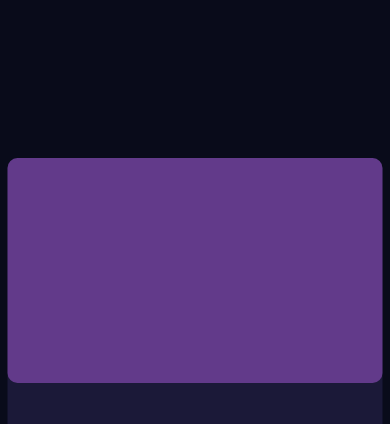
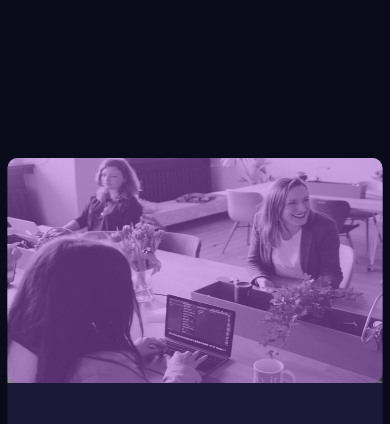
Before and after one commit to Vishal-wankhade/stats-preview-card-component-main-challenge-solution, a plain HTML site: page index.html in a window 390 px wide. Shown: the top 424 px of the page. Drawn offline with Linux system fonts and the light colour scheme.

Commit message:
Update style.css

```diff
--- a/style.css
+++ b/style.css
@@ -94,7 +94,7 @@ font-weight: normal;
   height: 100%;
   width: 50%;
   /* border: 0px solid red; */
-  background-image: url(images/image-header-desktop.jpg);
+  background-image: url(image-header-desktop.jpg);
 border-radius:10px 10px 0px 0px;
 background-repeat: no-repeat;
 background-position: left;
@@ -137,7 +137,7 @@ background-size:100% 100%;
      .image{
       width: 100%;
       height: 25%;
-       background-image: url(images/image-header-mobile.jpg);
+       background-image: url(image-header-mobile.jpg);
      }
      #overlay{
        width: 100%;
```
